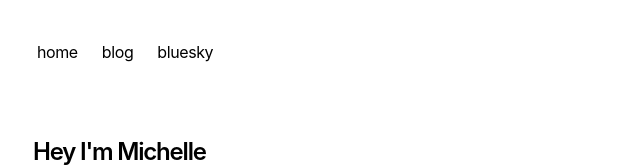
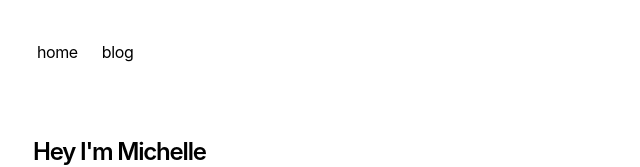
Before and after one commit to MichelleFindlay/lp0.uk, a Next.js app: page / in a window 1280 px wide. Shown: the top 167 px of the page, without its empty margins (319-959 px from the left). Built offline with nearby package versions, Linux system fonts and the light colour scheme.

Commit message:
Update nav.tsx

```diff
--- a/app/components/nav.tsx
+++ b/app/components/nav.tsx
@@ -6,9 +6,6 @@ const navItems = {
   },
   '/blog': {
     name: 'blog',
-  },
-  'https://bsky.app/profile/lp0.uk': {
-    name: 'bluesky',
   },
 }
 
```
